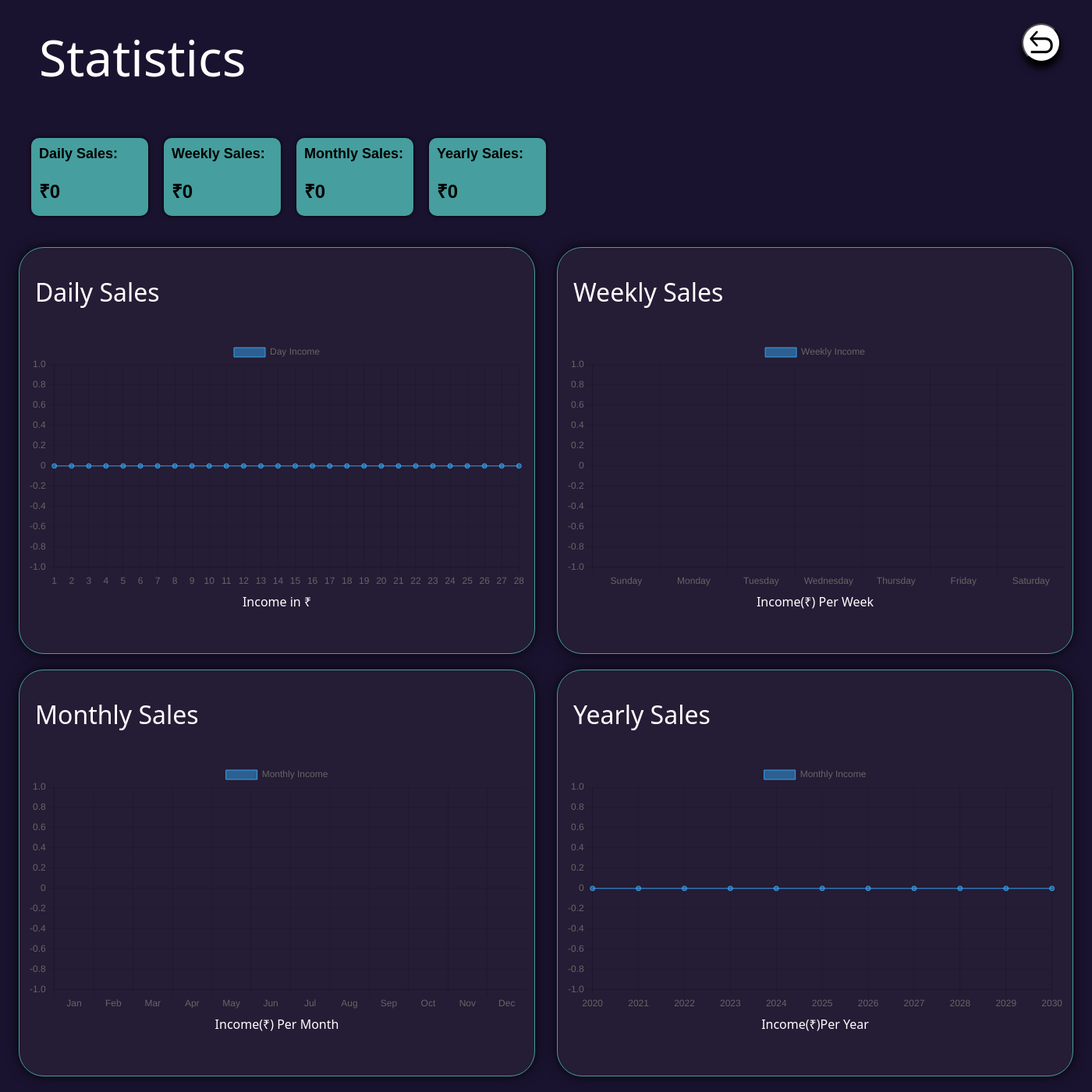
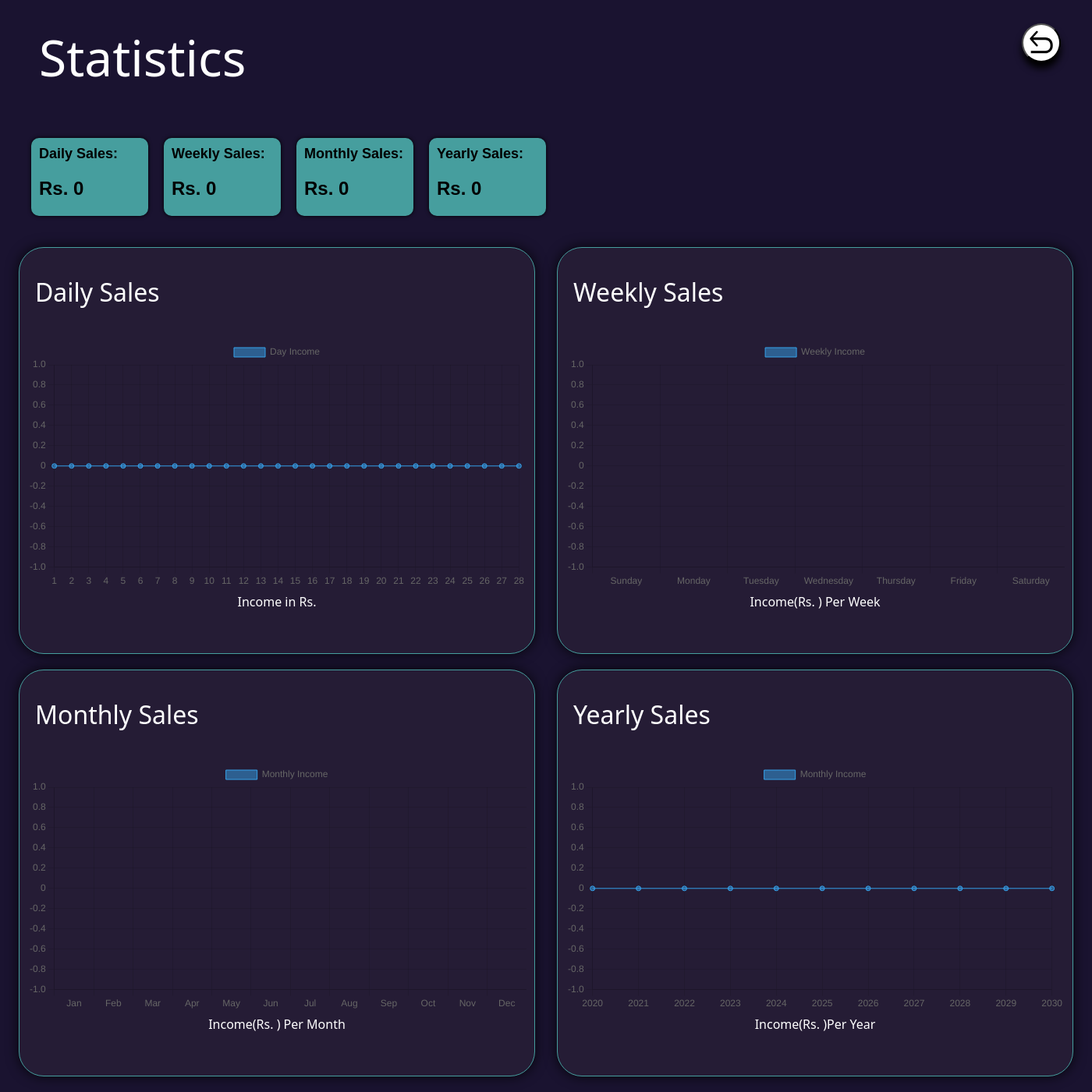
Before and after one commit to iamu985/Order-Tracking-Software, a Django app: page /pizzeria-admin/statistics/ in a window 1400 px wide. Shown: the whole page at 78% size. Run offline with Django 4.2, Linux system fonts and the light colour scheme; the visitor is signed in with stand-in values (Sample User, id 1); data that the repository does not hold is empty; parts of the project's set-up code (start-up, migrations or seed data) failed here and were passed over; some libraries are stand-ins or nearby versions.

Commit message:
[fix] all encoding to Rs

```diff
--- a/core/billing/templates/modal.html
+++ b/core/billing/templates/modal.html
@@ -31,9 +31,9 @@
                                 <tr>
                                     <th scope="row">{{ forloop.counter }}</th>
                                     <td>{{ orderitem.item.name }}</td>
-                                    <td>₹{{ orderitem.item.price }}</td>
+                                    <td>Rs. {{ orderitem.item.price }}</td>
                                     <td>{{ orderitem.quantity }}</td>
-                                    <td>₹{{ orderitem.item.price|mul:orderitem.quantity }}</td>
+                                    <td>Rs. {{ orderitem.item.price|mul:orderitem.quantity }}</td>
                                 </tr>
                             </tbody>
                         {% endfor %}
--- a/core/pizzeria_admin/templates/pizzeria_admin/partials/order-detail.html
+++ b/core/pizzeria_admin/templates/pizzeria_admin/partials/order-detail.html
@@ -29,9 +29,9 @@
                                 <tr>
                                     <th scope="row">{{ forloop.counter }}</th>
                                     <td>{{ orderitem.item.name }}</td>
-                                    <td>₹{{ orderitem.item.price }}</td>
+                                    <td>Rs. {{ orderitem.item.price }}</td>
                                     <td>{{ orderitem.quantity }}</td>
-                                    <td>₹{{ orderitem.item.price|mul:orderitem.quantity }}</td>
+                                    <td>Rs. {{ orderitem.item.price|mul:orderitem.quantity }}</td>
                                 </tr>
                             </tbody>
                         {% endfor %}
--- a/core/pizzeria_admin/templates/pizzeria_admin/partials/show-all-orders.html
+++ b/core/pizzeria_admin/templates/pizzeria_admin/partials/show-all-orders.html
@@ -13,7 +13,7 @@
                         <div class="dataList">{{ order.id }}</div>
                         <div class="dataList">{{ order.get_order_date }}</div>
                         <div class="dataList">{{ order.get_payment_mode }}</div>
-                        <div class="dataList">₹{{ order.total_price }}</div>
+                        <div class="dataList">Rs.{{ order.total_price }}</div>
                     </div>
                 </a>
             {% endfor %}
--- a/core/pizzeria_admin/templates/pizzeria_admin/statistics.html
+++ b/core/pizzeria_admin/templates/pizzeria_admin/statistics.html
@@ -21,19 +21,19 @@
             <div class="cards">
                 <div class="sales">
                     <h1>Daily Sales:</h1>
-                    <h2 class="dailySales">₹{{ daily_sales }}</h2>
+                    <h2 class="dailySales">Rs. {{ daily_sales }}</h2>
                 </div>
                 <div class="sales">
                     <h1>Weekly Sales:</h1>
-                    <h2 class="weeklySales">₹{{ weekly_sales }}</h2>
+                    <h2 class="weeklySales">Rs. {{ weekly_sales }}</h2>
                 </div>
                 <div class="sales">
                     <h1>Monthly Sales:</h1>
-                    <h2 class="monthlySales">₹{{ monthly_sales }}</h2>
+                    <h2 class="monthlySales">Rs. {{ monthly_sales }}</h2>
                 </div>
                 <div class="sales">
                     <h1>Yearly Sales:</h1>
-                    <h2 class="yearlySales">₹{{ yearly_sales }}</h2>
+                    <h2 class="yearlySales">Rs. {{ yearly_sales }}</h2>
                 </div>
             </div>
             <div class="charts">
@@ -43,7 +43,7 @@
                     </div>
                     <canvas id="dailyChart"></canvas>
                     <div>
-                        <h2 class="lable">Income in ₹</h2>
+                        <h2 class="lable">Income in Rs. </h2>
                     </div>
                 </div>
                 <div class="box">
@@ -52,7 +52,7 @@
                     </div>
                     <canvas id="weeklyChart"></canvas>
                     <div>
-                        <h2 class="lable">Income(₹) Per Week</h2>
+                        <h2 class="lable">Income(Rs. ) Per Week</h2>
                     </div>
                 </div>
                 <div class="box" id="box-3">
@@ -61,7 +61,7 @@
                     </div>
                     <canvas id="monthlyChart"></canvas>
                     <div>
-                        <h2 class="lable">Income(₹) Per Month</h2>
+                        <h2 class="lable">Income(Rs. ) Per Month</h2>
                     </div>
                 </div>
                 <div class="box">
@@ -70,7 +70,7 @@
                     </div>
                     <canvas id="yearlyChart"></canvas>
                     <div>
-                        <h2 class="lable">Income(₹)Per Year</h2>
+                        <h2 class="lable">Income(Rs. )Per Year</h2>
                     </div>
                 </div>
             </div>
```
